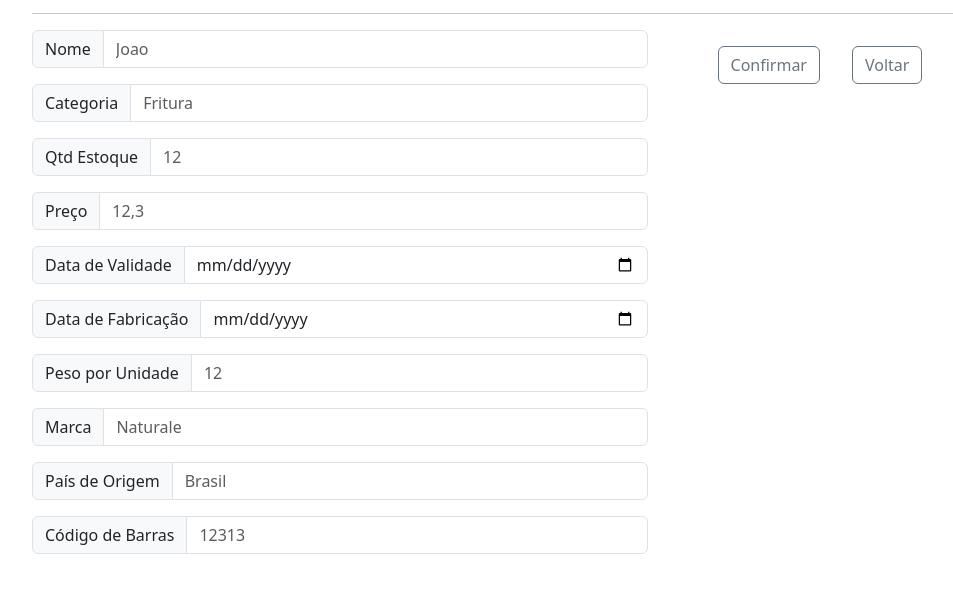
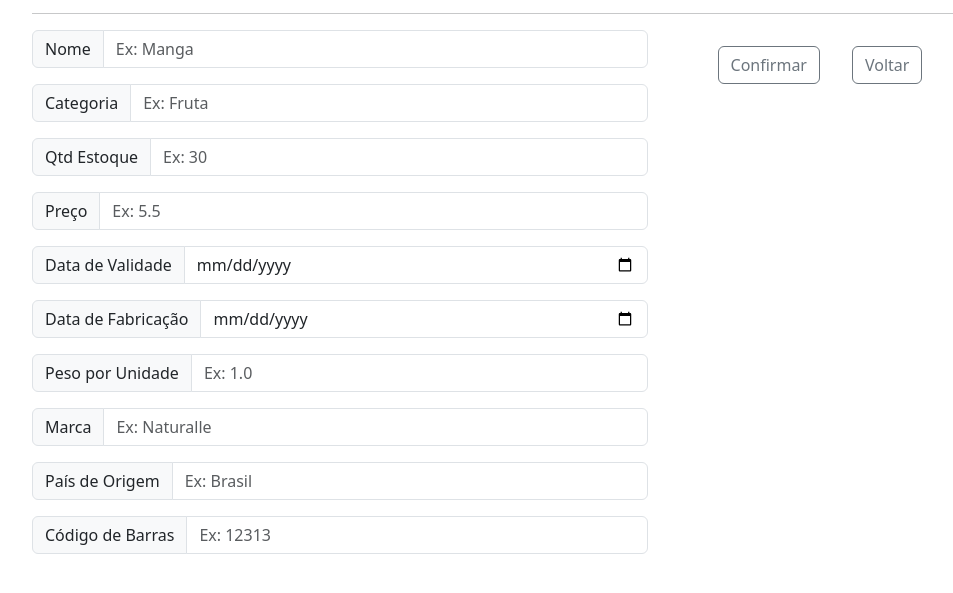
Before and after one commit to CRUD-SpringBoot/CRUD-alimentos, a plain HTML site: page Front-end/add_alimento.html in a window 1280 px wide. Shown: the part 75-668 px from the top of the page, without its empty margins (140-1093 px from the left). Drawn offline with nearby package versions, Linux system fonts and the light colour scheme.

Commit message:
Corrija problemas de escrita

```diff
--- a/Front-end/add_alimento.html
+++ b/Front-end/add_alimento.html
@@ -25,47 +25,47 @@
                 <div class="col-md-8">
                     <div class="col-6 input-group mb-3">
                         <span class="input-group-text" id="addon-wrapping">Nome</span>
-                        <input class="form-control" placeholder="Joao" type="text" id="nome" name="nome" required>
+                        <input class="form-control" placeholder="Ex: Manga" type="text" id="nome" name="nome" required>
                     </div>
                     <div class="input-group mb-3">
                         <span class="input-group-text" id="addon-wrapping">Categoria</span>
-                        <input class="form-control" placeholder="Fritura" type="text" id="categoria" name="categoria" required>
+                        <input class="form-control" placeholder="Ex: Fruta" type="text" id="categoria" name="categoria" required>
                     </div>
 
                     <div class="input-group mb-3">
                         <span class="input-group-text" id="addon-wrapping">Qtd Estoque</span>
-                        <input class="form-control" placeholder="12" type="number" id="qtd_estoque" name="qtd_estoque" required>
+                        <input class="form-control" placeholder="Ex: 30" type="number" id="qtd_estoque" name="qtd_estoque" required>
                     </div>
                     <div class="input-group mb-3">
                         <span class="input-group-text" id="addon-wrapping">Preço</span>
-                        <input class="form-control" placeholder="12,3" type="number" id="preco" name="preco" required>
+                        <input class="form-control" placeholder="Ex: 5.5" type="number" id="preco" name="preco" required>
                     </div>
 
                     <div class="input-group mb-3">
                         <span class="input-group-text" id="addon-wrapping">Data de Validade</span>
-                        <input class="form-control" placeholder="12-12-2024" type="date" id="data_validade" name="data_validade" required>
+                        <input class="form-control" type="date" id="data_validade" name="data_validade" required>
                     </div>
                     <div class="input-group mb-3">
                         <span class="input-group-text" id="addon-wrapping">Data de Fabricação</span>
-                        <input class="form-control" placeholder="12-12-2024" type="date" id="data_fabricacao" name="data_fabricacao" required>
+                        <input class="form-control" type="date" id="data_fabricacao" name="data_fabricacao" required>
                     </div>
                     <div class="input-group mb-3">
                         <span class="input-group-text" id="addon-wrapping">Peso por Unidade</span>
-                        <input class="form-control" placeholder="12" type="number" id="peso_por_unidade" name="peso_por_unidade" required>
+                        <input class="form-control" placeholder="Ex: 1.0" type="number" id="peso_por_unidade" name="peso_por_unidade" required>
                     </div>
 
                     <div class="input-group mb-3">
                         <span class="input-group-text" id="addon-wrapping">Marca</span>
-                        <input class="form-control" placeholder="Naturale" type="text" id="marca" name="marca" required>
+                        <input class="form-control" placeholder="Ex: Naturalle" type="text" id="marca" name="marca" required>
                     </div>
                     <div class="input-group mb-3">
                         <span class="input-group-text" id="addon-wrapping">País de Origem</span>
-                        <input class="form-control" placeholder="Brasil" type="text" id="pais_origem" name="pais_origem" required>
+                        <input class="form-control" placeholder="Ex: Brasil" type="text" id="pais_origem" name="pais_origem" required>
                     </div>
 
                     <div class="input-group mb-3">
                         <span class="input-group-text" id="addon-wrapping">Código de Barras</span>
-                        <input class="form-control" placeholder="12313" type="number" id="codigo_barras" name="codigo_barras" required>
+                        <input class="form-control" placeholder="Ex: 12313" type="number" id="codigo_barras" name="codigo_barras" required>
                     </div>
 
 
```
Also changed, not shown: Front-end/index.html (+4 -4 lines).
